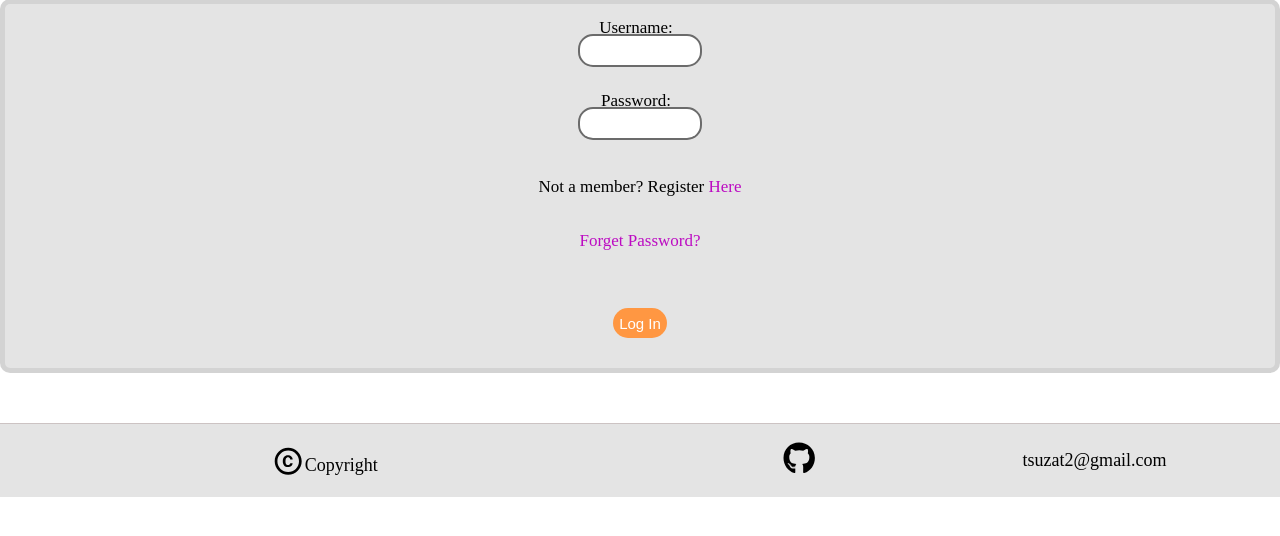
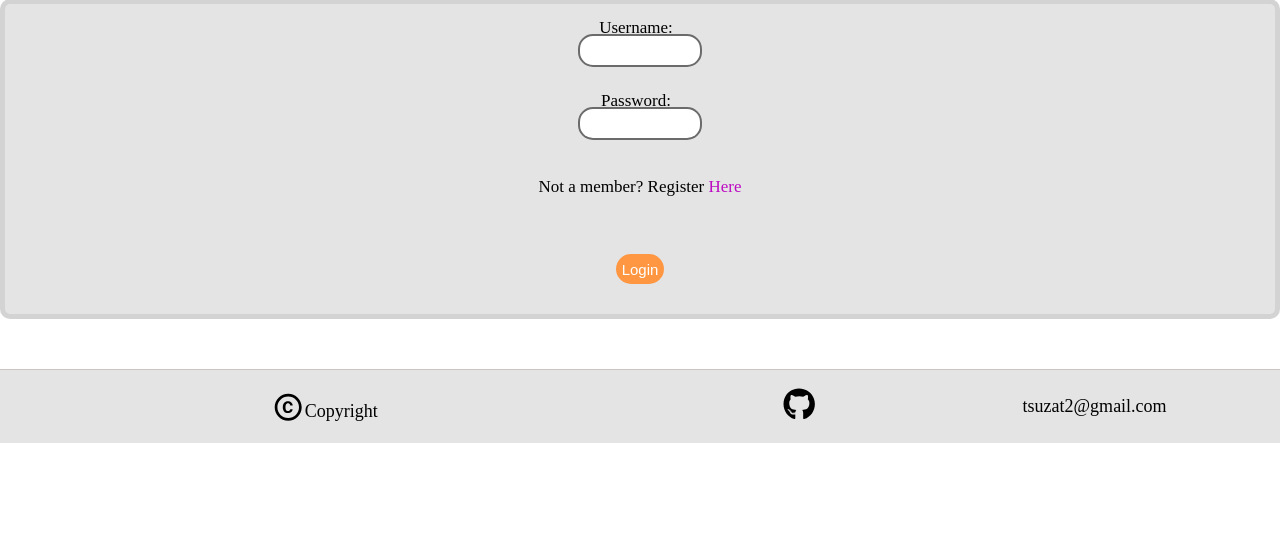
Before and after one commit to Tsuzat/todolist, a Django app: page /login/ in a window 1280 px wide. Shown: the part 119-655 px from the top of the page. Run offline with Django 3.2, Linux system fonts and the light colour scheme; some web fonts are replaced.

```diff
--- a/home/templates/login.html
+++ b/home/templates/login.html
@@ -22,7 +22,6 @@
 
             <div class="content">
                 <p>Not a member? Register <a href="/register">Here</a></p>
-                <p><a href="">Forget Password?</a></p>
             </div>
 
             <div class="error">
@@ -33,7 +32,7 @@
                 {% endfor %}
             </div>
 
-            <button type="submit" name="login">Log In</button>
+            <button type="submit" name="login">Login</button>
 
             <div class="message">
                 {% for message in messages %}
--- a/home/templates/register.html
+++ b/home/templates/register.html
@@ -38,7 +38,7 @@
             <p>Already a member? <a href="/login">Log In</a></p>
         </div>
 
-        <button type="submit" name="login">Log In</button>
+        <button type="submit" name="login">Register</button>
     </form>
 
 </div>
```
Also changed, not shown: 1 other file.
